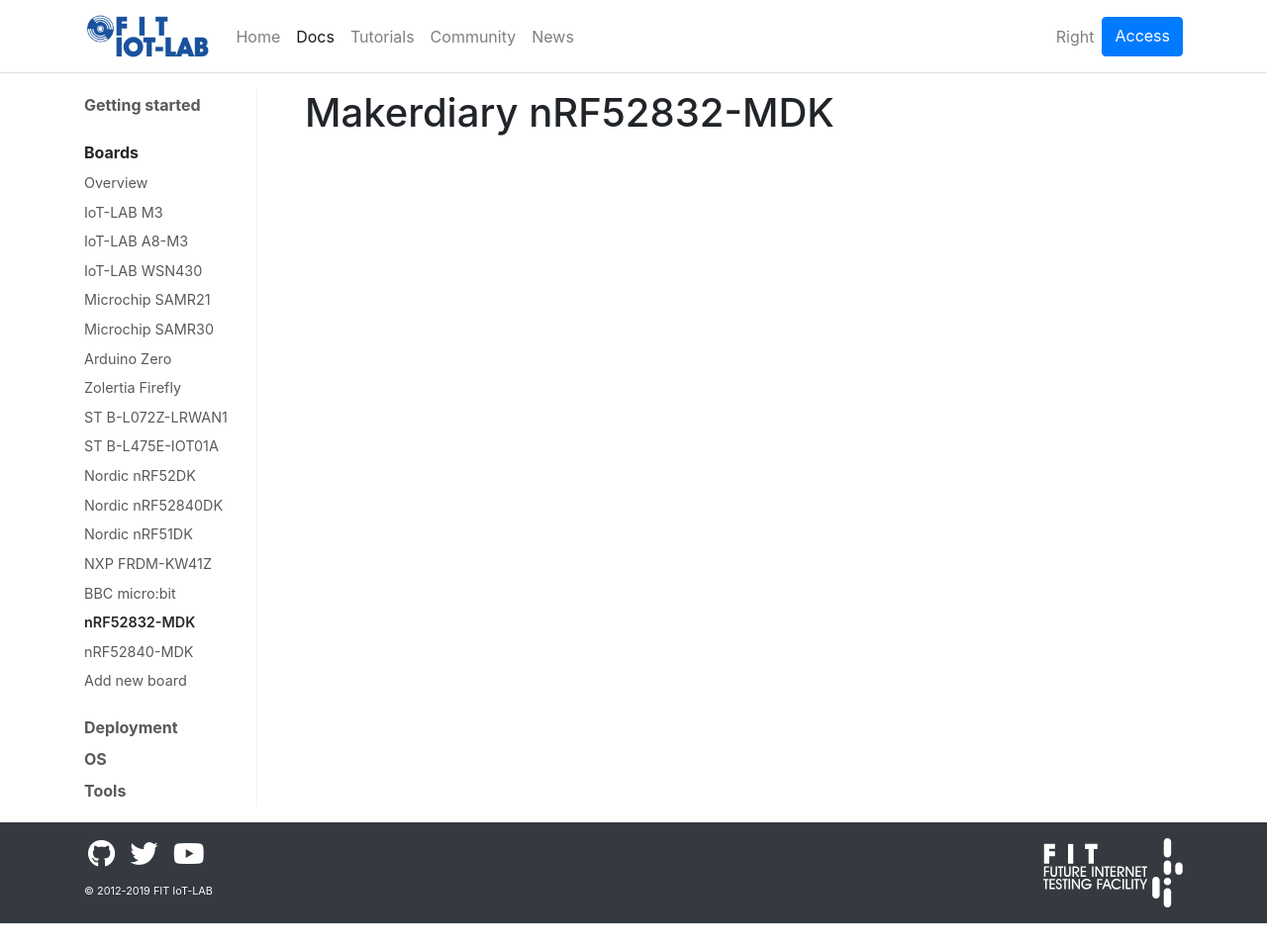
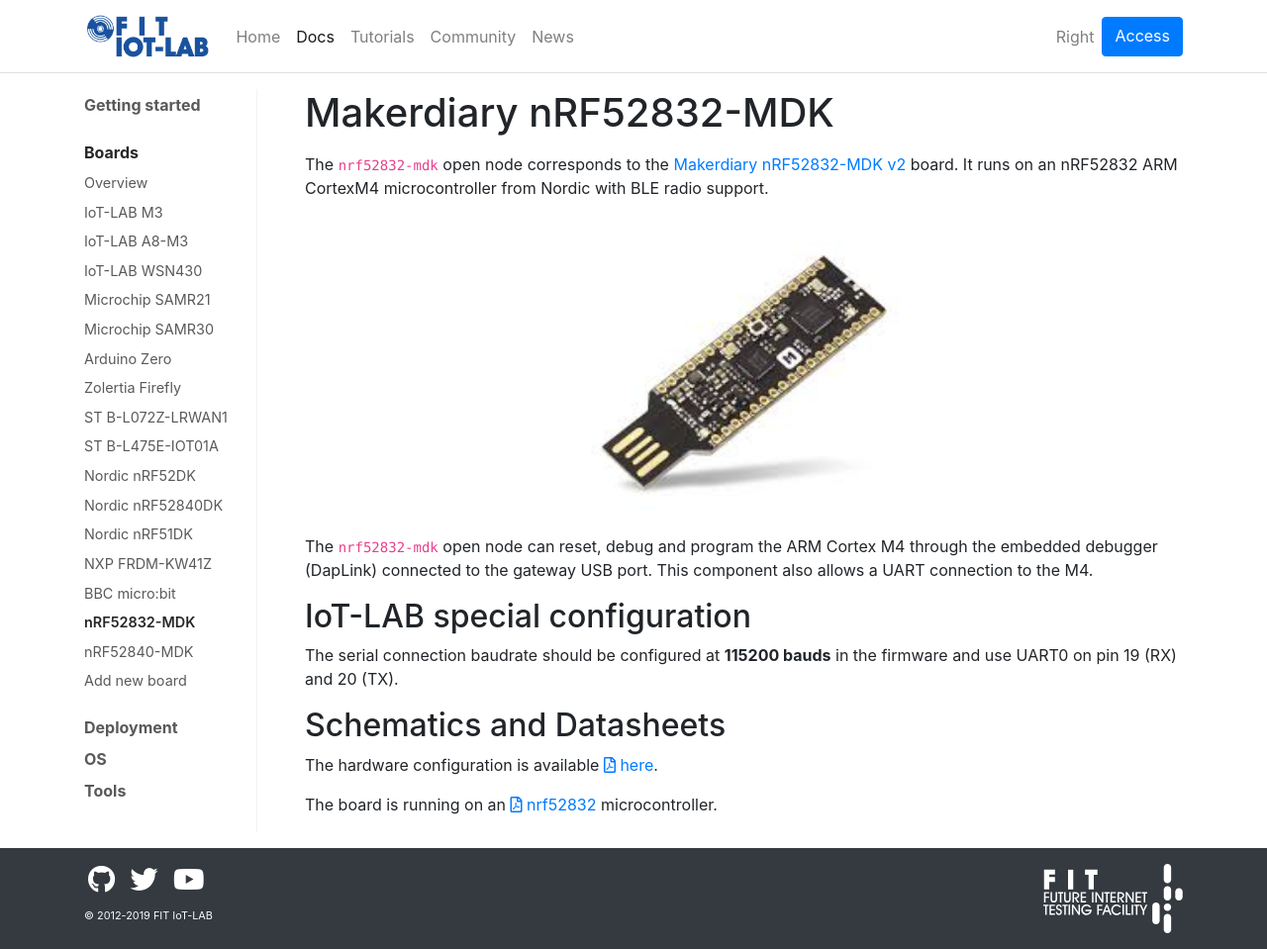
Before and after one commit to iot-lab/iot-lab.github.io, a Jekyll site: the page built from docs/boards/nrf52832-mdk.md, in a window 1280 px wide. Shown: the whole page at 99% size. Built offline with Jekyll 4.4.1, drawn with Linux system fonts in a browser that asks for light colours; before the commit the page ends 933 px from its top, so only the background shows below that.

Commit message:
boards: document nrf52832/840-mdk boards

```diff
--- a/docs/boards/nrf52832-mdk.md
+++ b/docs/boards/nrf52832-mdk.md
@@ -2,3 +2,29 @@
 title: Makerdiary nRF52832-MDK
 group: boards
 ---
+
+
+The `nrf52832-mdk` open node corresponds to the
+[Makerdiary nRF52832-MDK v2](https://wiki.makerdiary.com/nrf52832-mdk/) board. It
+runs on an nRF52832 ARM CortexM4 microcontroller from Nordic with BLE radio
+support.
+
+<div style="text-align:center">
+<img src="{{ '/assets/images/docs/boards/nrf52832-mdk/' | relative_url}}nrf52832-mdk.jpeg" style="width:50%;"/>
+</div>
+
+The `nrf52832-mdk` open node can reset, debug and program the ARM Cortex M4
+through the embedded debugger (DapLink) connected to the gateway USB port. This
+component also allows a UART connection to the M4.
+
+## IoT-LAB special configuration
+
+The serial connection baudrate should be configured at **115200 bauds** in the
+firmware and use UART0 on pin 19 (RX) and 20 (TX).
+
+## Schematics and Datasheets
+
+The hardware configuration is available [<i class="far fa-file-pdf"/>&nbsp;here](https://wiki.makerdiary.com/nrf52832-mdk/hardware/nRF52832-MDK_SCH_V2.0.pdf).
+
+The board is running on an [<i class="far fa-file-pdf"/>&nbsp;nrf52832](https://infocenter.nordicsemi.com/pdf/nRF52832_PS_v1.4.pdf)
+microcontroller.
```
Also changed, not shown: docs/boards/nrf52840-mdk.md (+25 -0 lines), assets/images/docs/boards/nrf52832-mdk/nrf52832-mdk.jpeg (added), assets/images/docs/boards/nrf52840-mdk/nrf52840-mdk.jpg (added).
